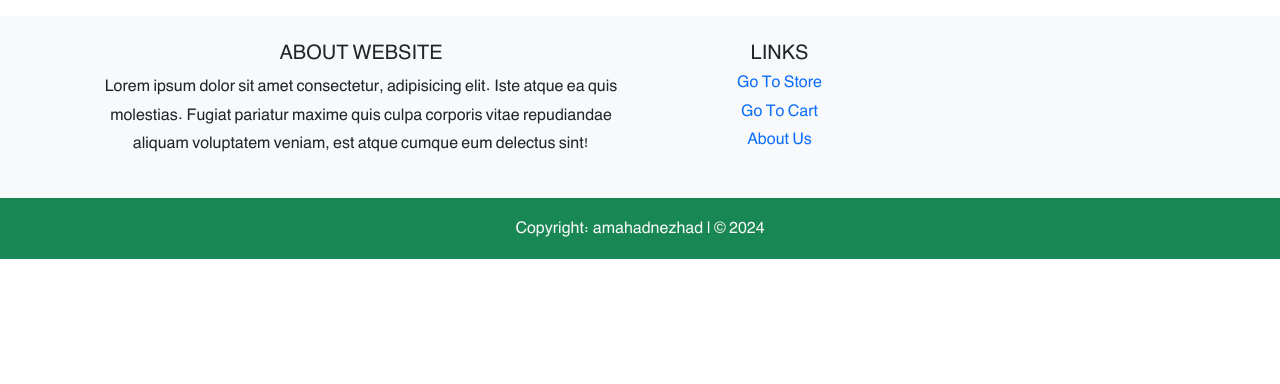
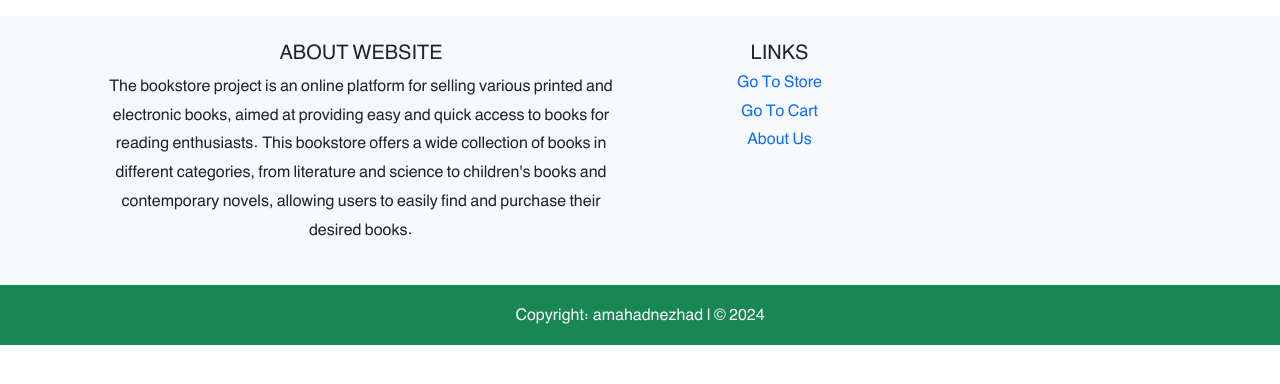
Before and after one commit to amahadnejad/BookStore, a Django app: template books/templates/books/book_list.html in a window 1280 px wide. Shown: the part 115-499 px from the top of the page. Run offline with Django 4.2, Linux system fonts and the light colour scheme; the template is opened without the code that fills it, so the values that code supplies are empty.

Commit message:
Update Footer In _base.html Template

```diff
--- a/templates/_base.html
+++ b/templates/_base.html
@@ -46,7 +46,8 @@
         </div>
         {% if user.is_authenticated %}
             <p class="mx-2 text-white">{{ user.username }} |
-                <a class="link-light text-decoration-none" href="{% url 'account_logout' %}">{% trans 'logout' %}</a></p>
+                <a class="link-light text-decoration-none" href="{% url 'account_logout' %}">{% trans 'logout' %}</a>
+            </p>
         {% else %}
             <a href="{% url 'account_login' %}" class="link-light text-decoration-none">{% trans 'login' %}</a>
             <span class="text-light text-decoration-none"> | </span>
@@ -84,9 +85,13 @@
                     <h5 class="text-uppercase">{% trans 'About Website' %}</h5>
 
                     <p>
-                        Lorem ipsum dolor sit amet consectetur, adipisicing elit. Iste atque ea quis
-                        molestias. Fugiat pariatur maxime quis culpa corporis vitae repudiandae
-                        aliquam voluptatem veniam, est atque cumque eum delectus sint!
+                        {% blocktrans %}
+                        The bookstore project is an online platform for selling various printed and electronic books,
+                        aimed at
+                        providing easy and quick access to books for reading enthusiasts. This bookstore offers a wide
+                        collection of books in different categories, from literature and science to children's books and
+                        contemporary novels, allowing users to easily find and purchase their desired books.
+                        {% endblocktrans %}
                     </p>
                 </div>
 
@@ -99,7 +104,8 @@
                             <a href="{% url 'book_list' %}" class="text-decoration-none">{% trans 'Go To Store' %}</a>
                         </li>
                         <li>
-                            <a href="{% url 'cart:cart_detail' %}" class="text-decoration-none">{% trans 'Go To Cart' %}</a>
+                            <a href="{% url 'cart:cart_detail' %}"
+                               class="text-decoration-none">{% trans 'Go To Cart' %}</a>
                         </li>
                         <li>
                             <a href="{% url 'aboutus' %}" class="text-decoration-none">{% trans 'About Us' %}</a>
```
Also changed, not shown: templates/locale/fa/LC_MESSAGES/django.po, 1 other file.
